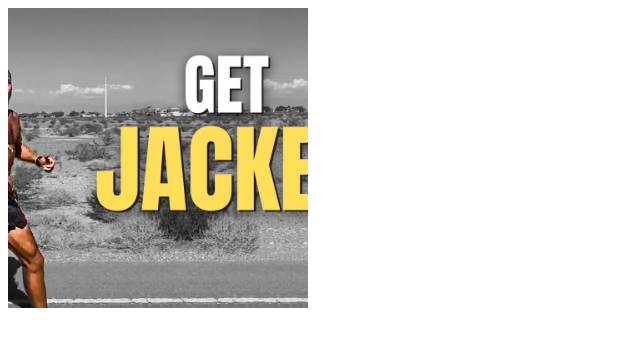
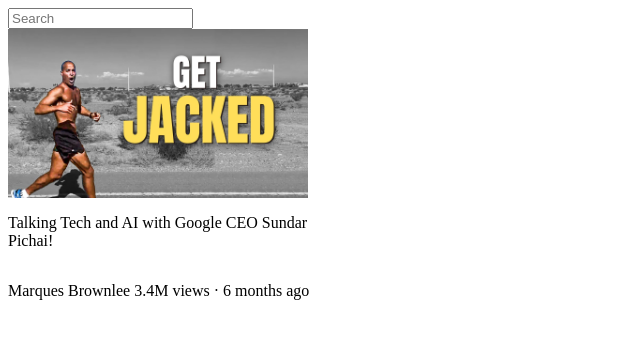
Before and after one commit to Nazareno-Benavidez/Web-Development, a plain HTML site: page youtube.html in a window 1280 px wide. Shown: the whole page, without its empty margins (0-640 px from the left). Drawn offline with Linux system fonts and the light colour scheme.

Commit message:
Day 4 - stream

```diff
--- a/youtube.html
+++ b/youtube.html
@@ -8,12 +8,32 @@
     <style>
         .thumbnail{
             width: 300px;
-            height:300px;
-            object-fit: cover; /*02:20:00*/
+            display: block;
+        }
+        .search-bar {
+
+        }
+        .video-title {
+            width: 300px;
+        }
+        .video-author,
+        .video-stats {
+            display: inline-block;
         }
     </style>
 </head>
 <body>
+    <input class="search-bar" type="text" placeholder="Search">
     <img class="thumbnail" src="thumbnails/thumbnail-1.jpg">
+
+    <p class="video-title">
+        Talking Tech and AI with Google CEO Sundar Pichai!
+    </p>
+    <p class="video-author">
+        Marques Brownlee
+    </p>
+    <p class="video-stats">
+        3.4M views &#183; 6 months ago
+    </p>
 </body>
 </html>
```
